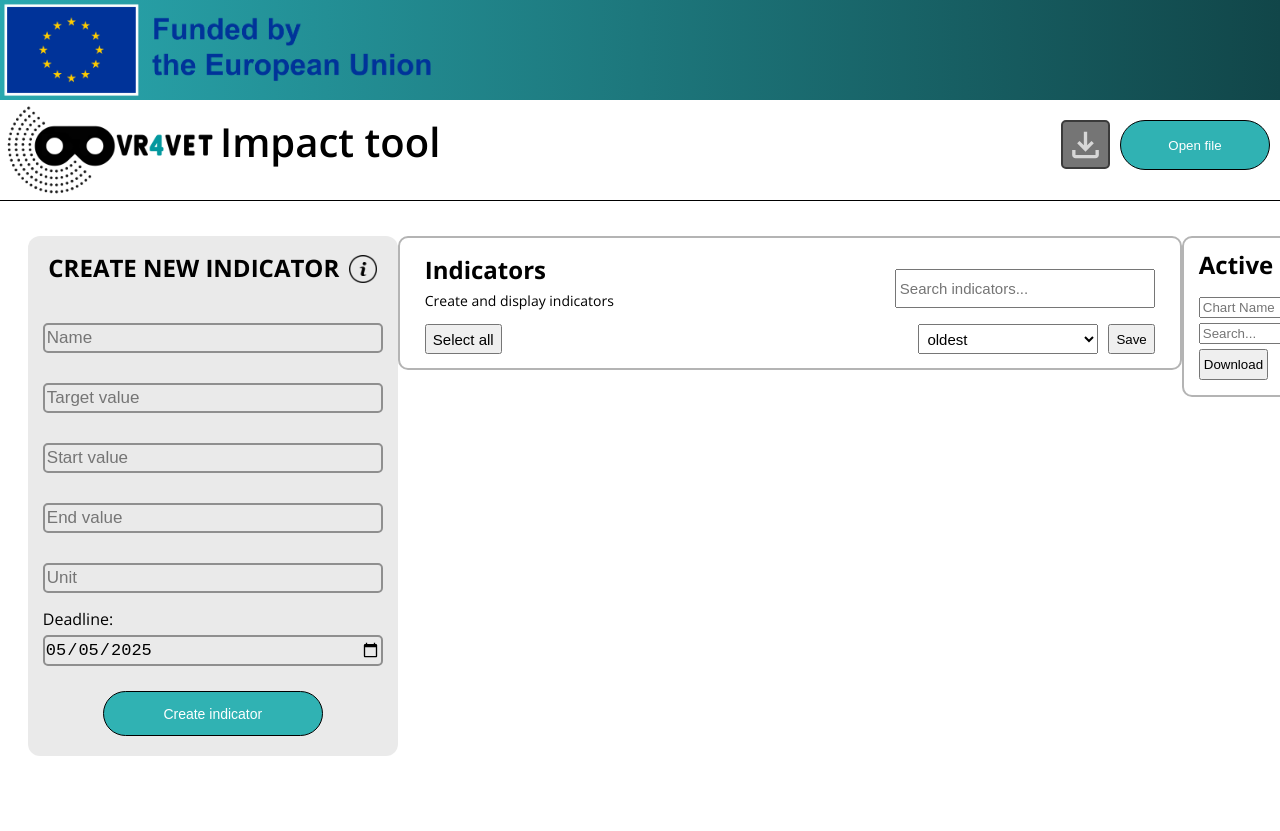
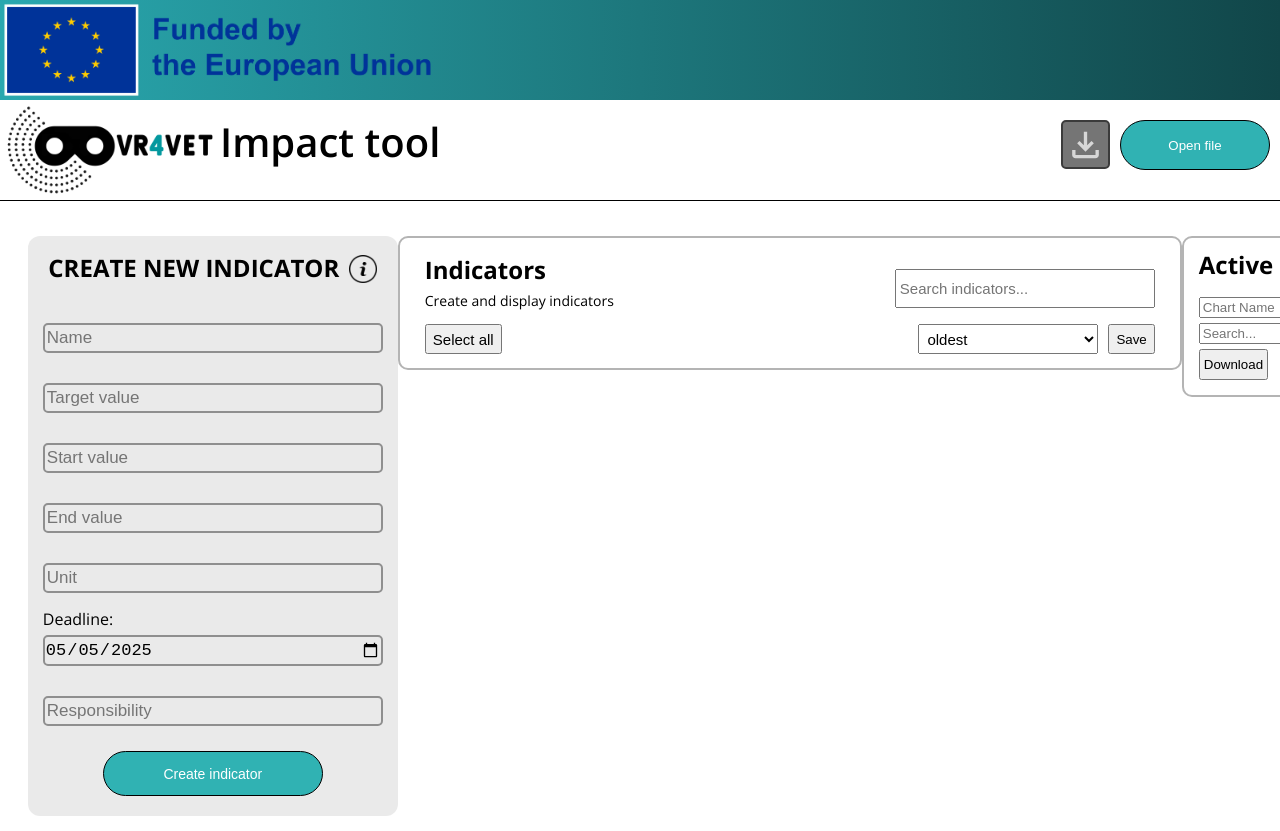
Before and after one commit to Dulme8556/digipalvelut-projekti, a SvelteKit app in the folder digipalvelut-projekti/: page / in a window 1280 px wide. Shown: the top 831 px of the page. Before the commit the page ends 800 px from the top, so only its background shows below. Built offline with nearby package versions, Linux system fonts and the light colour scheme.

Commit message:
responsibility added

```diff
--- a/digipalvelut-projekti/src/components/add-new.svelte
+++ b/digipalvelut-projekti/src/components/add-new.svelte
@@ -12,6 +12,7 @@
     let newPercent;
     let newUnit = $state("");
     let newDeadline = $state(new Date().toISOString().split('T')[0]);
+    let newResponsibility = $state("");
 
     function percentCalculation() {
         if (!newEnd || !newTarget) return;
@@ -56,6 +57,7 @@
                 percent: newPercent,
                 unit: newUnit,
                 deadline: newDeadline,
+                responsibility: newResponsibility,
             });
 
             lists.list = updatedList;
@@ -67,6 +69,7 @@
             newPercent = "";
             newUnit = "";
             newDeadline = "";
+            newResponsibility = "";
         }
     }
 </script>
@@ -84,6 +87,7 @@
                     <p><strong>End Value</strong>: Enter the end value you want to measure against the target. This could be the final goal or current progress.</p>
                     <p><strong>Unit</strong>: Define the unit for the indicator.</p>
                     <p><strong>Deadline</strong>: Enter the deadline for your indicator.</p>
+                    <p><strong>Responsibility</strong>: Add the persons details (email?) who are responsible for this task</p>
                 </div>
             </div>
         </div>
@@ -125,6 +129,13 @@
                 placeholder="Deadline"
                 bind:value={newDeadline}
             />
+            <input
+                class="input"
+                type="text"
+                placeholder="Responsibility"
+                bind:value={newResponsibility}
+            />
+
         </div>
         <div class="add-button">
             <button class="add-button__button" onclick={addNew}>
--- a/digipalvelut-projekti/src/components/line.svelte
+++ b/digipalvelut-projekti/src/components/line.svelte
@@ -13,6 +13,7 @@
         percent = "placeholder",
         unit,
         deadline,
+        responsibility,
     } = $props();
 
     let lists = getContext("list");
@@ -91,7 +92,8 @@
                 element.end = end;
                 element.percent = percent;
                 element.unit = unit;
-                element.deadline = deadline
+                element.deadline = deadline;
+                element.responsibility = responsibility;
             }
         });
         updateFormattedDeadline();
@@ -127,6 +129,7 @@
                         bind:value={name}
                         />
                     </div>
+                    <div class="component"></div>
                     <div class="component">
                         <h3>deadline:</h3>
                         <input
@@ -143,6 +146,10 @@
                     </div>
                     <div class="component">
                         <h3>percent:</h3>
+                    </div>
+                    <div class="component">
+                        <h3>Resp:</h3>
+                        <input class="input input__long-responsibility" type="text" bind:value={responsibility}/>
                     </div>
                 </div>
                 <div class="column">
@@ -188,9 +195,10 @@
                         <h3>indicator:</h3>
                         <div class="long1" title={name}>{name}</div>
                     </div>
+                    <div class="component"></div>
                     <div class="component">
                         <h3>deadline:</h3>
-                        <div class="long1">{formattedDeadline}</div>
+                        <div class="long">{formattedDeadline}</div>
                     </div>
                 </div>
                 <div class="column">
@@ -203,6 +211,10 @@
                         {#if percent !== "placeholder"}
                             <div class="long">{percent}%</div>
                         {/if}
+                    </div>
+                    <div class="component">
+                        <h3>Responsibility:</h3>
+                        <div class="long long__responsibility">{responsibility}</div>
                     </div>
                 </div>
                 <div class="column">
@@ -252,7 +264,6 @@
         max-height: 16px;
     }
 
-
     .line {
         display: flex;
         justify-content: space-between;
@@ -283,6 +294,7 @@
         flex-direction: row;
         margin-right: 10px;
         padding: 5px 0;
+        min-height: 24px;
     }
 
     .component__last {
@@ -290,14 +302,19 @@
     }
 
     .long {
-        padding-top:2.5px;
+        padding-top: 2.5px;
         overflow: hidden;
         text-overflow: ellipsis;
         white-space: nowrap;
         width: 80px;
     }
 
+    .long__responsibility {
+        overflow: visible;
+    }
+
     .long1{
+        padding-top: 2.5px;
         max-width: 120px;
         overflow-wrap: break-word;
         word-break: normal;
@@ -373,6 +390,10 @@
         width: 100px;
     }
 
+    .input__long-responsibility {
+        width: 200px;
+    }
+
     .button__save {
         width: 40px;
         display: flex;
--- a/digipalvelut-projekti/src/components/lines.svelte
+++ b/digipalvelut-projekti/src/components/lines.svelte
@@ -204,6 +204,7 @@
                         percent={line.percent}
                         unit={line.unit}
                         deadline={line.deadline}
+                        responsibility={line.responsibility}
                         on:remove={(e) => removeLine(e.detail)}
                     />
                 </li>
```
